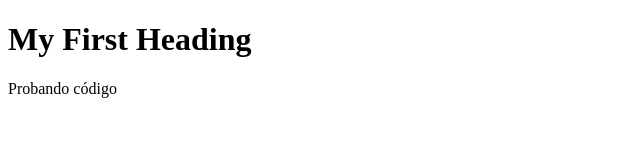
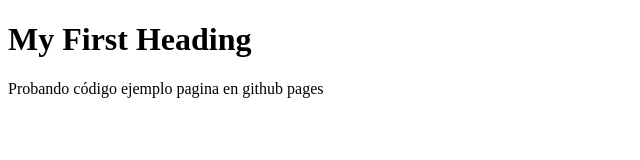
Before and after one commit to Zavcorp/Zavcorp.github.io, a plain HTML site: page index.html in a window 1280 px wide. Shown: the whole page, without its empty margins (0-640 px from the left). Drawn offline with Linux system fonts and the light colour scheme.

Commit message:
Update index.html

```diff
--- a/index.html
+++ b/index.html
@@ -1,12 +1,12 @@
 <!DOCTYPE html>
 <html>
 <head>
-<title>Mi primera Página</title>
+<title>Adrian Zavaleta en Zavcorp.github.io</title>
 </head>
 <body>
 
 <h1>My First Heading</h1>
-<p>Probando código</p>
+<p>Probando código ejemplo pagina en github pages</p>
 
 </body>
 </html>
```
